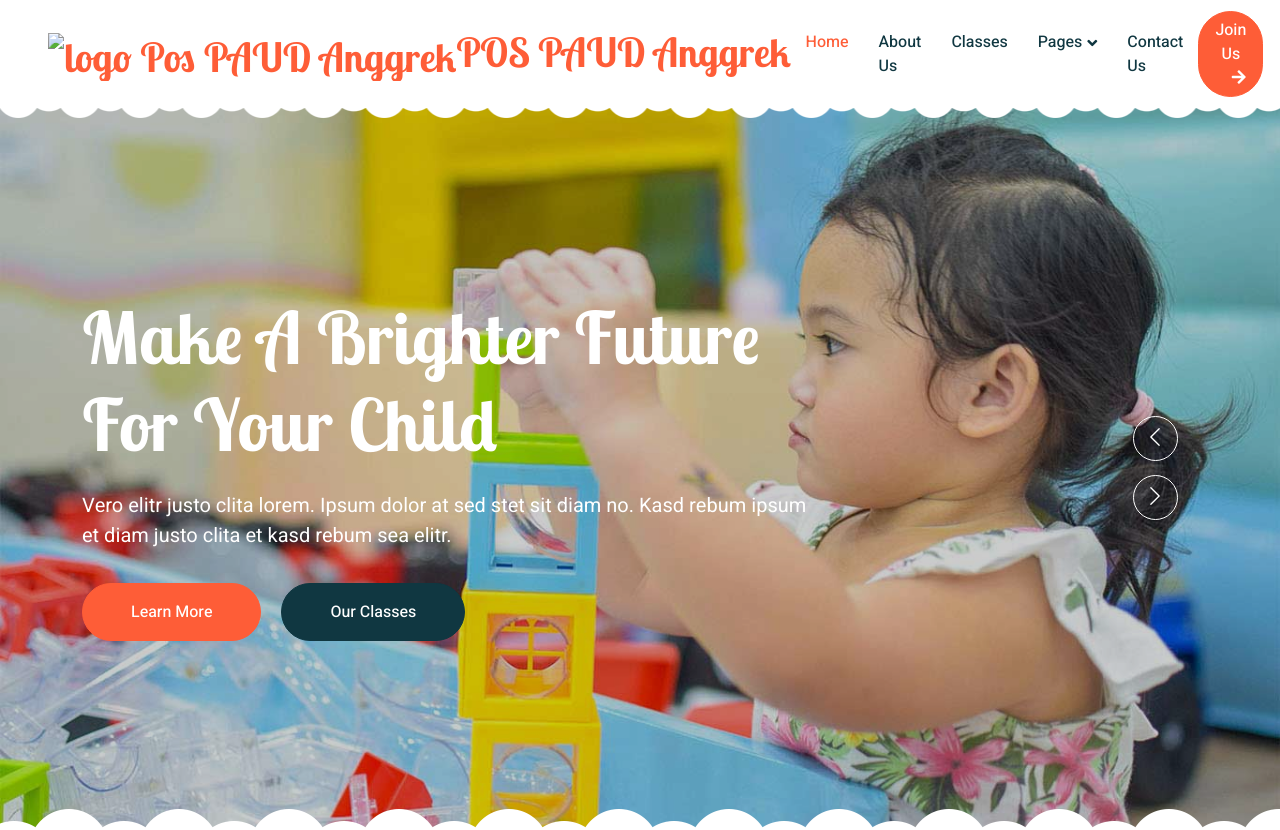
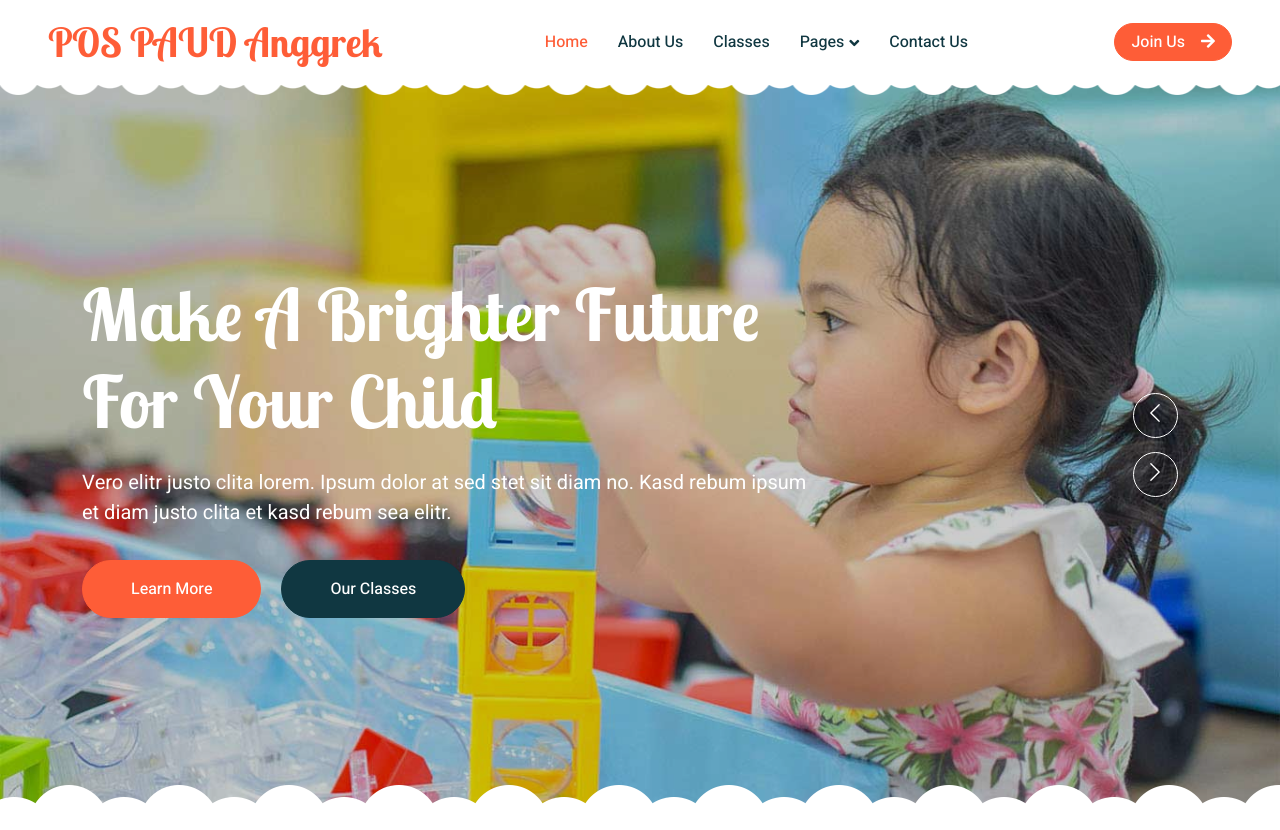
Before and after one commit to pemdeskuanyar/anggrek.github.io, a plain HTML site: page index.html in a window 1280 px wide. Shown: the top 830 px of the page. Drawn offline with nearby package versions, Linux system fonts and the light colour scheme.

Commit message:
Update index.html

```diff
--- a/index.html
+++ b/index.html
@@ -45,7 +45,7 @@
         <!-- Navbar Start -->
         <nav class="navbar navbar-expand-lg bg-white navbar-light sticky-top px-4 px-lg-5 py-lg-0">
             <a href="index.html" class="navbar-brand">
-                <h1 class="m-0 text-primary"><img src="logo_PP_Anggrek2.png" alt="logo Pos PAUD Anggrek">POS PAUD Anggrek</h1>
+                <h1 class="m-0 text-primary"><img class="navbar-toggler" src="logo_PP_Anggrek2.png" alt="">POS PAUD Anggrek</h1>
             </a>
             <button type="button" class="navbar-toggler" data-bs-toggle="collapse" data-bs-target="#navbarCollapse">
                 <span class="navbar-toggler-icon"></span>
```
